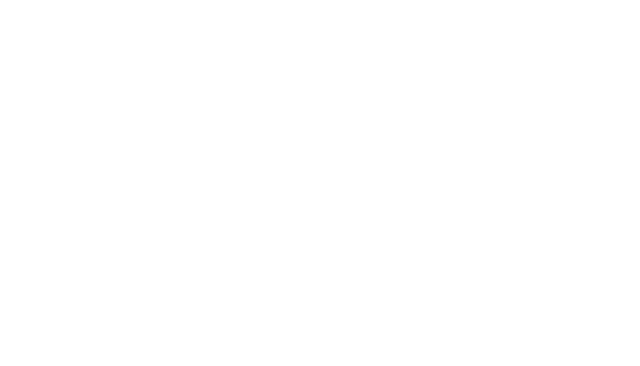
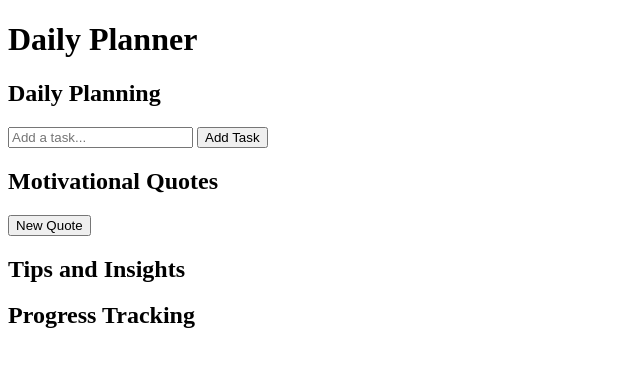
Before and after one commit to NoroffFEU/ai-project, a plain HTML site: page index.html in a window 1280 px wide. Shown: the whole page, without its empty margins (0-640 px from the left). Drawn offline with Linux system fonts and the light colour scheme.

Commit message:
added html template

```diff
--- a/index.html
+++ b/index.html
@@ -1,11 +1,61 @@
 <!DOCTYPE html>
 <html lang="en">
-<head>
-  <meta charset="UTF-8">
-  <meta name="viewport" content="width=device-width, initial-scale=1.0">
-  <title>Document</title>
-</head>
-<body>
-  <header></header>
-</body>
+  <head>
+    <meta charset="UTF-8" />
+    <meta name="viewport" content="width=device-width, initial-scale=1.0" />
+    <title>Open A.I | Daily Planner</title>
+    <!-- Change later  -->
+    <link rel="stylesheet" href="styles.css" />
+  </head>
+  <body>
+    <nav>
+      <!-- NAV content -->
+    </nav>
+
+    <header>
+      <h1>Daily Planner</h1>
+    </header>
+
+    <section id="daily-planning">
+      <h2>Daily Planning</h2>
+
+      <!-- Form  -->
+      <form id="task-form">
+        <input type="text" id="task-input" placeholder="Add a task..." />
+        <button type="submit">Add Task</button>
+      </form>
+      <ul id="task-list">
+        <!-- Task items will be added dynamically here -->
+      </ul>
+    </section>
+
+    <!-- Quotes  -->
+    <section id="motivational-quotes">
+      <h2>Motivational Quotes</h2>
+      <p id="quote" class="quote">
+        <!-- Dynamically added quotes  -->
+      </p>
+      <button id="new-quote-btn">New Quote</button>
+    </section>
+
+    <!-- Dynamically added tips/insights  -->
+    <section id="tips-insights">
+      <h2>Tips and Insights</h2>
+      <p>
+        <!-- Dynamically added insights  -->
+      </p>
+    </section>
+    <section id="progress-tracking">
+      <h2>Progress Tracking</h2>
+      <p>
+        <!-- Dynamically gennerate PDF-file  -->
+      </p>
+    </section>
+
+    <footer>
+      <!-- Footer content -->
+    </footer>
+
+    <script src="scripts.js"></script>
+  </body>
 </html>
```
